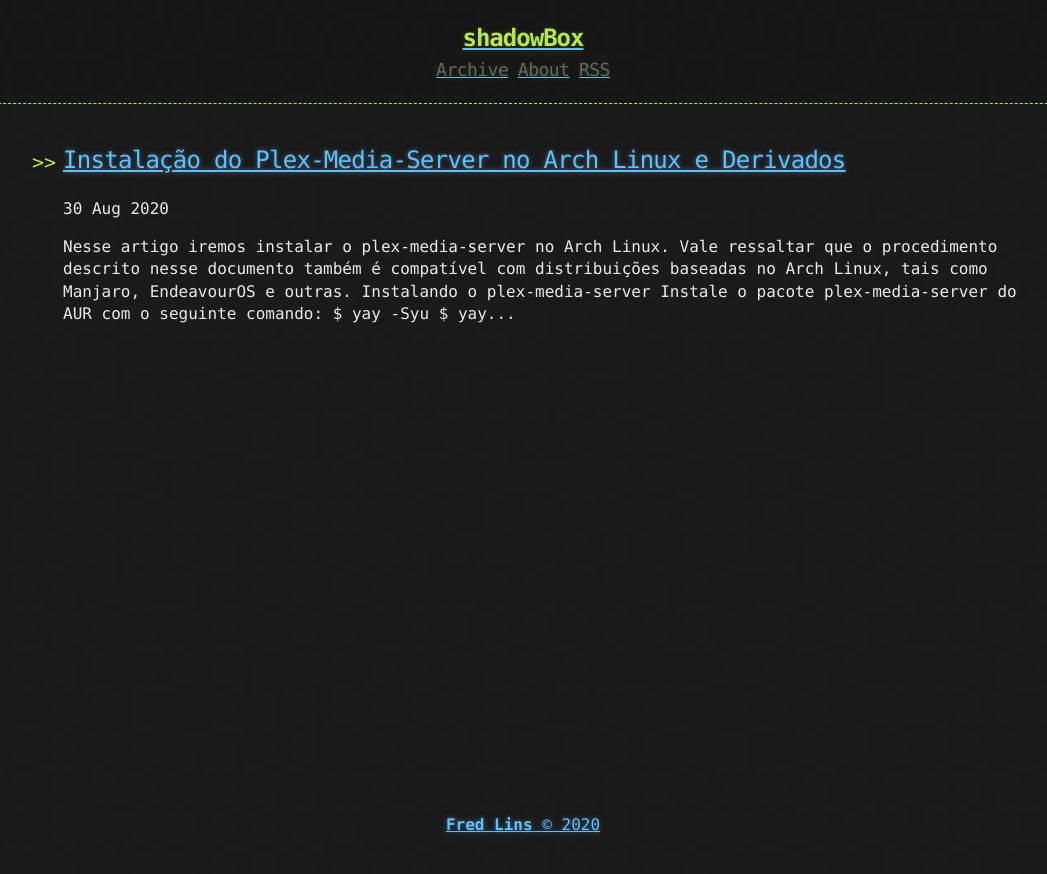
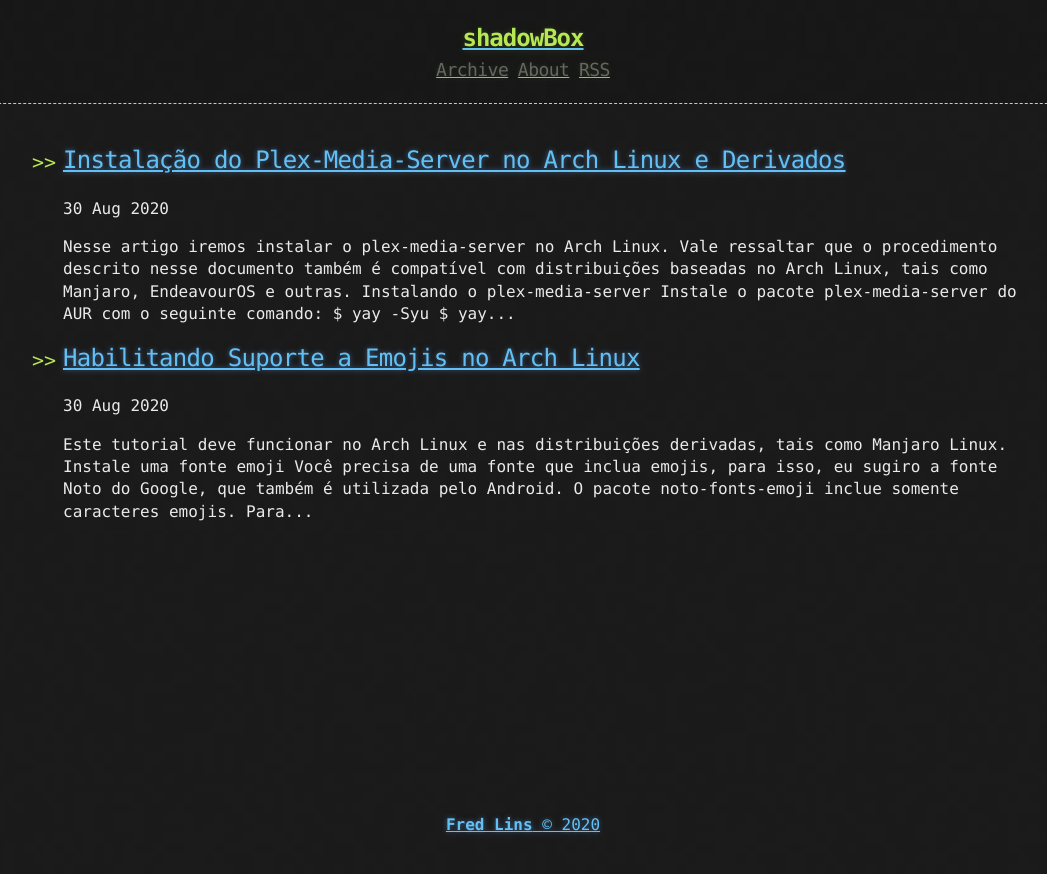
Before and after one commit to fredcox/fredcox.github.io, a Jekyll site: the page built from index.html, in a window 1280 px wide. Shown: the top 874 px of the page, without its empty margins (117-1164 px from the left). Built offline with Jekyll 4.4.1, drawn with Linux system fonts in a browser that asks for light colours; the list of posts is cut into pages by our own code.

Commit message:
site updated:  Sun Aug 30 07:02:17 PM -03 2020

````diff
--- a/_config.yml
+++ b/_config.yml
@@ -26,7 +26,6 @@ plugins:
   - jekyll-seo-tag
   - jekyll-paginate
   - jekyll-sitemap
-  - jekyll-last-modified-at
 
 # Custom variables
 owner : "Fred Lins"
--- a/_layouts/post.html
+++ b/_layouts/post.html
@@ -4,7 +4,7 @@ layout: default
 
 <article>
   <h2>{{ page.title }}</h2>
-  <time datetime="{{ page.date | date_to_xmlschema }}" class="by-line">{{ page.date | date_to_string }}  Last modified: {{ page.last_modified_at }}</time>
+  <time datetime="{{ page.date | date_to_xmlschema }}" class="by-line">{{ page.date | date_to_string }}</time>
   {{ content }}
 </article>
 
--- /dev/null
+++ b/_posts/2020-08-30-emoji-support-arch-linux.md
@@ -0,0 +1,87 @@
+---
+title: Habilitando Suporte a Emojis no Arch Linux
+published: true
+tags:
+- Arch Linux
+- Emoji
+- github
+- Manjaro
+- EndeavourOS
+
+image: /assets/banners/emoji-support-arch-linux-black.png
+
+---
+
+
+![banner-plex](/assets/banners/emoji-support-arch-linux.png)
+
+Este tutorial deve funcionar no Arch Linux e nas distribuições derivadas, tais como Manjaro Linux.
+
+
+# Instale uma fonte emoji
+
+Você precisa de uma fonte que inclua **emojis**, para isso, eu sugiro a fonte **Noto** do [Google](https://www.google.com.br/), que também é utilizada pelo
+[Android](https://www.android.com/intl/pt-BR_br/).
+
+O pacote [noto-fonts-emoji](https://www.archlinux.org/packages/extra/any/noto-fonts-emoji/) inclue somente caracteres **emojis**.
+
+Para instalar o pacote digite os seguintes comandos:
+
+```shell
+$ sudo pacman -S noto-fonts-emoji
+```
+
+# Faça com que o Sistema Reconheça a Fonte Instalada
+
+Precisamos agora fazer com que o sistema realize a **indexação** da nova fonte **emoji** instalada, para isso,
+crie o arquivo **~/.config/fontconfig/fonts.conf**. Você precisará criar o diretório **fontconfig** também e depois
+o arquivo **fonts.conf** dentro deste diretório.
+
+Se você prefere que essa alteração seja efetuada para todos os usuários no sistema, então
+edite o arquivo **/etc/fonts/local.conf**, ao invés do arquivo **~/.config/fontconfig/fonts.conf**.
+
+o arquivo **fonts.conf** deverá ter o seguinte conteúdo:
+```xml
+<?xml version="1.0"?>
+<!DOCTYPE fontconfig SYSTEM "fonts.dtd">
+<fontconfig>
+ <alias>
+   <family>sans-serif</family>
+   <prefer>
+     <family>Noto Sans</family>
+     <family>Noto Color Emoji</family>
+     <family>Noto Emoji</family>
+     <family>DejaVu Sans</family>
+   </prefer>
+ </alias>
+
+ <alias>
+   <family>serif</family>
+   <prefer>
+     <family>Noto Serif</family>
+     <family>Noto Color Emoji</family>
+     <family>Noto Emoji</family>
+     <family>DejaVu Serif</family>
+   </prefer>
+ </alias>
+
+ <alias>
+  <family>monospace</family>
+  <prefer>
+    <family>Noto Mono</family>
+    <family>Noto Color Emoji</family>
+    <family>Noto Emoji</family>
+   </prefer>
+ </alias>
+</fontconfig>
+```
+
+
+Efetue um reboot e volte aqui para certificar se a área abaixo está mostrando os emojis correspondentes.
+
+- 🙂 smile
+- 🇨🇦 Canada flag (if your font does not support the flag, this may show up as CA)
+- Pride flag (part of Emoji 4.0; if your font does not support the flag, this may show up as a white flag and a rainbow)
+- 🤩 Star-Struck (part of Emoji 5.0)
+- 🥳 Party head (part of Emoji 11.0)
+- 🦮 Guide Dog (part of Emoji 12.0)
````
Also changed, not shown: assets/banners/emoji-support-arch-linux-black.png (added), assets/banners/emoji-support-arch-linux.png (added), 1 other file.
